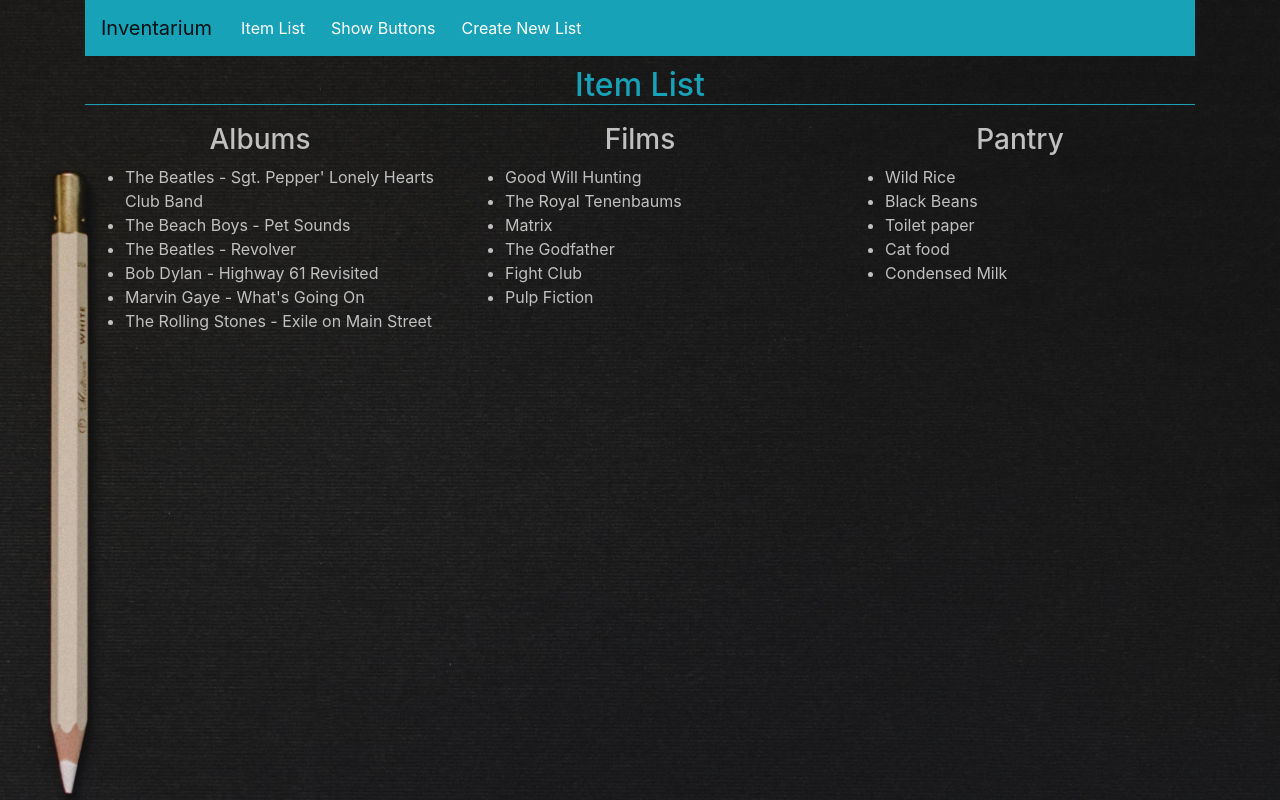
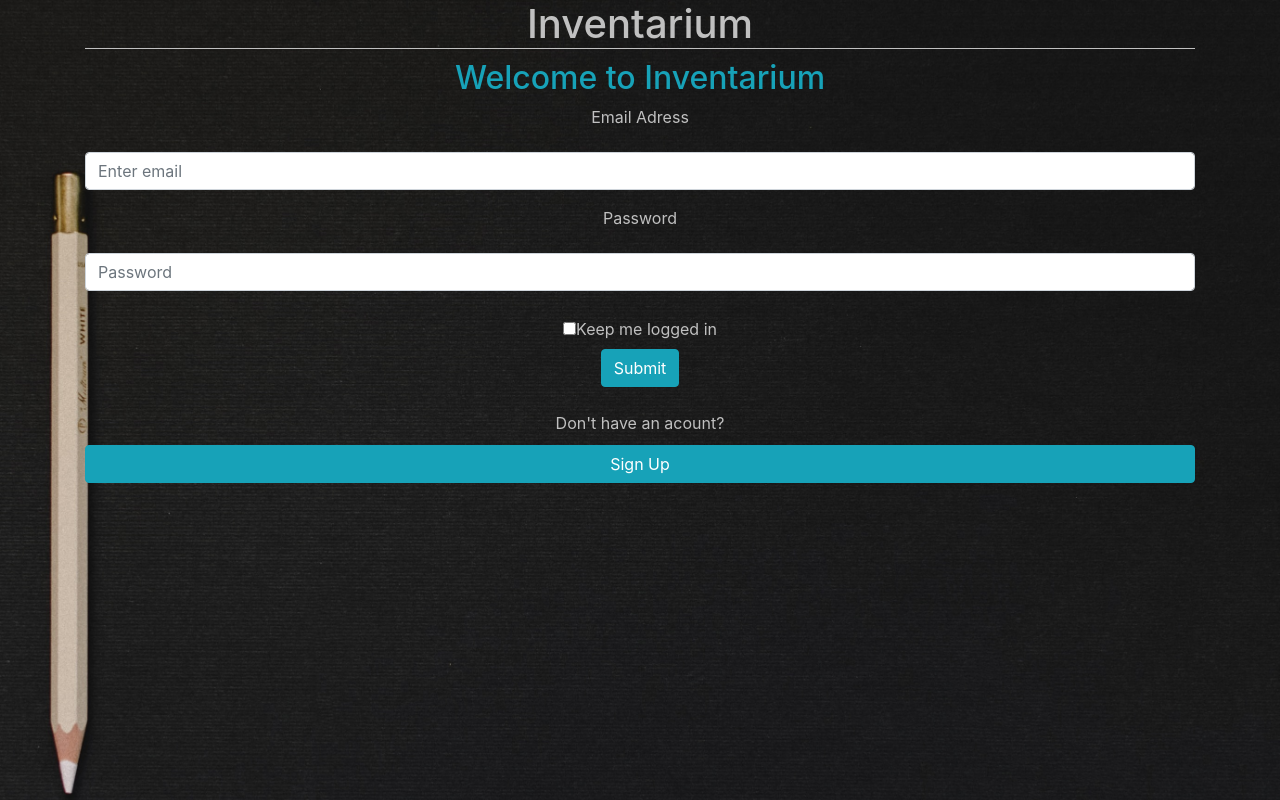
Before and after one commit to feliciaboghiu/mvp, a React (Create React App) app: page / in a window 1280 px wide. Built offline with nearby package versions, Linux system fonts and the light colour scheme.

Commit message:
Trying to add a login feature

```diff
--- a/src/App.css
+++ b/src/App.css
@@ -5,6 +5,23 @@
   background-size: cover;
   margin: 0 auto;
   text-align: center;
+}
+
+.container-sm input {
+  margin-top: 15px;
+}
+
+.container-sm h2 {
+  border-bottom: none;
+}
+
+.container-sm h1 {
+  border-bottom: 1px solid silver;
+}
+
+.sign-up button {
+  margin-top: 10px;
+  width: 1110px;
 }
 
 h2 {
--- a/src/App.js
+++ b/src/App.js
@@ -1,150 +1,60 @@
 import React from 'react';
 import './App.css';
-import ItemList from './ItemList';
-import InsertForm from './InsertForm';
-import NewList from './NewList';
-import { Switch, Route, NavLink} from "react-router-dom";
-import { withRouter, Router } from "react-router";
-import Error404View from './Error404View';
-import EditList from './EditList';
+import UserView from './UserView';
+import Form from 'react-bootstrap/Form';
 import Button from 'react-bootstrap/Button';
-import Navbar from 'react-bootstrap/Navbar';
+import {BrowserRouter as Router,
+  Link,
+  Route,
+  Switch} from 'react-router-dom';
 
-
-
-const TEST_ITEMS = [
-  { id: 1, title: 'Albums', name: ["The Beatles - Sgt. Pepper' Lonely Hearts Club Band", 'The Beach Boys - Pet Sounds', "The Beatles - Revolver", 'Bob Dylan - Highway 61 Revisited', "Marvin Gaye - What's Going On", 'The Rolling Stones - Exile on Main Street']},
-  { id: 2, title: 'Films', name: ['Good Will Hunting', 'The Royal Tenenbaums', "Matrix", "The Godfather", "Fight Club", "Pulp Fiction"]},
-  { id: 3, title: "Pantry", name: ['Wild Rice', "Black Beans", 'Toilet paper', 'Cat food', 'Condensed Milk']}
-];
 
 class App extends React.Component {
   constructor(props) {
     super(props);
-      this.state = {
-        lists: TEST_ITEMS, // [],
-        newList: '',
-        nextListId: 4,
-        editedListId: null,
-        list: null,
-        isShown: false
-      };
-    }
+  }
+  render() {
+      return (
+        <div className="container-sm">
+          <h1>Inventarium</h1>
+          <h2>Welcome to Inventarium</h2>
+          <Form>
+            <Form.Group controlId="formBasicEmail">
+              <Form.Label for="exampleInputEmail">Email Adress</Form.Label>
+              <Form.Control type="email" placeholder="Enter email" />
+            </Form.Group>
+            <Form.Group controlId="formBasicPassword">
+              <Form.Label for="exampleInputPassword1">Password</Form.Label>
+              <Form.Control type="password" placeholder="Password" />
+            </Form.Group>
+            <input type="checkbox" />
+            <label>Keep me logged in</label>
+            <br />
+            <div className="white">
+              <Button variant="info"><Link to='/home' exact>Submit</Link></Button>
+            </div>
+          </Form>
+          <br />
+          <Form>
+            <div className="sign-up">
+            <Form.Label>
+              Don't have an acount?
+              <br />
+              <Button variant="info">Sign Up</Button>
+            </Form.Label>
+            </div>
+          </Form>
 
-  addNewItem = (newName, listId) => {
-    // copy lists
-    let newLists = [...this.state.lists]
-    // find the index of the list using listId
-    let newIx = newLists.findIndex((l) => l.id === listId);
-    // get that specific list using the index
-    let newList = newLists[newIx]
-    // add newName to that list
-    newList.name.push(newName)
-    // update state replacing lists with the specific list
-    this.setState({lists: newLists})
-    // change view to itemList
-    this.props.history.push('/');
-  }
+          <Switch>
+            <Route path='/home'>
+              <UserView />
+            </Route>
+          </Switch>
+        </div>
 
 
-  addNewList = (newTitle) => {
-    let newList = {id: this.state.nextListId, title: newTitle, name: []}
-    this.setState({
-      lists: [...this.state.lists, newList],
-      nextListId: this.state.nextListId + 1
-    });
-    // Redirect to '/'
-    this.props.history.push('/');
-  }
-
-  setEditedListId = (editedListId) =>{
-    this.setState({editedListId:editedListId});
-  }
-
-  deleteItem = (listId, name) => {
-    //console.log(listId, name)
-    let newLists = [...this.state.lists]
-    let newList = newLists.find((l) => l.id === listId);
-    newList.name = newList.name.filter((n) => n !== name);
-    this.setState({lists: newLists})
-
-  }
-
-  deleteList = (listId) => {
-    let newLists = [...this.state.lists];
-    let newIx = newLists.findIndex((l) => l.id === listId);
-    newLists.splice(newIx, 1)
-    this.setState({lists: newLists})
-    console.log(newLists)
-  }
-
-  handleEditList(listId) {
-    let newLists = [...this.state.lists]
-    let newIx = newLists.findIndex((l) => l.id === listId);
-    let newList = newLists[newIx]
-    this.setState({list: newList})
-    console.log(newList);
-  }
-
-  showButtons(event) {
-    event.preventDefault();
-    let boolean= (this.state.isShown = !this.state.isShown);
-    this.setState({isShown: boolean})
-    }
-
-  saveList(listId, newTitle, newNames) {
-    let newLists = [...this.state.lists]
-    let newList = newLists.find((l) => l.id === listId);
-    newList.title = newTitle;
-    newList.name = newNames;
-    this.setState({lists: newLists})
-    this.props.history.push('/');
-
-  }
-
-  render() {
-
-      return (
-        <div className="container">
-
-          <div className="white">
-            <Navbar bg='info' expand="lg">
-              <Navbar.Brand>Inventarium</Navbar.Brand>
-              <Button variant="info"><NavLink to='/' exact activeClassName='selected'>Item List</NavLink></Button>
-              <Button variant="info" onClick={(e)=>this.showButtons(e)}>Show Buttons</Button>
-              <Button variant="info"><NavLink to='/addlist' activeClassName='selected'>Create New List</NavLink></Button>
-            </Navbar>
-          </div>
-
-            <Switch>
-
-              <Route path='/' exact>
-                <ItemList  setEditedListId={this.setEditedListId} lists={this.state.lists} deleteItem={this.deleteItem} deleteList={this.deleteList} handleEditList={(i) => this.handleEditList(i)} isShown={this.state.isShown} />
-              </Route>
-
-              <Route path='/additem'>
-                <InsertForm editedListId={this.state.editedListId} newName={this.state.newName} addNewItem={this.addNewItem} id={this.state.lists.id}/>
-              </Route>
-
-              <Route path='/addlist'>
-                <NewList addNewList={title => this.addNewList(title)} />
-              </Route>
-
-              <Route path='/editlist/:id' render={
-                (routeProps) => {
-                  let list = this.state.lists.find((l) => l.id == routeProps.match.params.id);
-                  return <EditList list={list}  saveList={(i, t, n) => this.saveList(i, t, n)}
-                  />
-                }
-              } />
-
-              <Error404View />
-
-            </Switch>
-
-        </div>
       )
   }
 }
 
-export default withRouter(App);
+export default App;
--- a/src/UserView.js
+++ b/src/UserView.js
@@ -1,20 +1,150 @@
 import React from 'react';
 import './App.css';
-import UserView from './UserView';
+import ItemList from './ItemList';
+import InsertForm from './InsertForm';
+import NewList from './NewList';
+import { Switch, Route, NavLink} from "react-router-dom";
+import { withRouter, Router } from "react-router";
+import Error404View from './Error404View';
+import EditList from './EditList';
+import Button from 'react-bootstrap/Button';
+import Navbar from 'react-bootstrap/Navbar';
+
+
+
+const TEST_ITEMS = [
+  { id: 1, title: 'Albums', name: ["The Beatles - Sgt. Pepper' Lonely Hearts Club Band", 'The Beach Boys - Pet Sounds', "The Beatles - Revolver", 'Bob Dylan - Highway 61 Revisited', "Marvin Gaye - What's Going On", 'The Rolling Stones - Exile on Main Street']},
+  { id: 2, title: 'Films', name: ['Good Will Hunting', 'The Royal Tenenbaums', "Matrix", "The Godfather", "Fight Club", "Pulp Fiction"]},
+  { id: 3, title: "Pantry", name: ['Wild Rice', "Black Beans", 'Toilet paper', 'Cat food', 'Condensed Milk']}
+];
 
 class UserView extends React.Component {
   constructor(props) {
     super(props);
+      this.state = {
+        lists: TEST_ITEMS, // [],
+        newList: '',
+        nextListId: 4,
+        editedListId: null,
+        list: null,
+        isShown: false
+      };
+    }
+
+  addNewItem = (newName, listId) => {
+    // copy lists
+    let newLists = [...this.state.lists]
+    // find the index of the list using listId
+    let newIx = newLists.findIndex((l) => l.id === listId);
+    // get that specific list using the index
+    let newList = newLists[newIx]
+    // add newName to that list
+    newList.name.push(newName)
+    // update state replacing lists with the specific list
+    this.setState({lists: newLists})
+    // change view to itemList
+    this.props.history.push('/');
   }
+
+
+  addNewList = (newTitle) => {
+    let newList = {id: this.state.nextListId, title: newTitle, name: []}
+    this.setState({
+      lists: [...this.state.lists, newList],
+      nextListId: this.state.nextListId + 1
+    });
+    // Redirect to '/'
+    this.props.history.push('/');
+  }
+
+  setEditedListId = (editedListId) =>{
+    this.setState({editedListId:editedListId});
+  }
+
+  deleteItem = (listId, name) => {
+    //console.log(listId, name)
+    let newLists = [...this.state.lists]
+    let newList = newLists.find((l) => l.id === listId);
+    newList.name = newList.name.filter((n) => n !== name);
+    this.setState({lists: newLists})
+
+  }
+
+  deleteList = (listId) => {
+    let newLists = [...this.state.lists];
+    let newIx = newLists.findIndex((l) => l.id === listId);
+    newLists.splice(newIx, 1)
+    this.setState({lists: newLists})
+    console.log(newLists)
+  }
+
+  handleEditList(listId) {
+    let newLists = [...this.state.lists]
+    let newIx = newLists.findIndex((l) => l.id === listId);
+    let newList = newLists[newIx]
+    this.setState({list: newList})
+    console.log(newList);
+  }
+
+  showButtons(event) {
+    event.preventDefault();
+    let boolean= (this.state.isShown = !this.state.isShown);
+    this.setState({isShown: boolean})
+    }
+
+  saveList(listId, newTitle, newNames) {
+    let newLists = [...this.state.lists]
+    let newList = newLists.find((l) => l.id === listId);
+    newList.title = newTitle;
+    newList.name = newNames;
+    this.setState({lists: newLists})
+    this.props.history.push('/');
+
+  }
+
   render() {
+
       return (
-        <div className="App">
-          <h1>NewVentory</h1>
-          <ItemList />
-          <InsertForm />
+        <div className="container">
+
+          <div className="white">
+            <Navbar bg='info' expand="lg">
+              <Navbar.Brand>Inventarium</Navbar.Brand>
+              <Button variant="info"><NavLink to='/' exact activeClassName='selected'>Item List</NavLink></Button>
+              <Button variant="info" onClick={(e)=>this.showButtons(e)}>Show Buttons</Button>
+              <Button variant="info"><NavLink to='/addlist' activeClassName='selected'>Create New List</NavLink></Button>
+            </Navbar>
+          </div>
+
+            <Switch>
+
+              <Route path='/' exact>
+                <ItemList  setEditedListId={this.setEditedListId} lists={this.state.lists} deleteItem={this.deleteItem} deleteList={this.deleteList} handleEditList={(i) => this.handleEditList(i)} isShown={this.state.isShown} />
+              </Route>
+
+              <Route path='/additem'>
+                <InsertForm editedListId={this.state.editedListId} newName={this.state.newName} addNewItem={this.addNewItem} id={this.state.lists.id}/>
+              </Route>
+
+              <Route path='/addlist'>
+                <NewList addNewList={title => this.addNewList(title)} />
+              </Route>
+
+              <Route path='/editlist/:id' render={
+                (routeProps) => {
+                  let list = this.state.lists.find((l) => l.id == routeProps.match.params.id);
+                  return <EditList list={list}  saveList={(i, t, n) => this.saveList(i, t, n)}
+                  />
+                }
+              } />
+
+              <Error404View />
+
+            </Switch>
+
         </div>
       )
   }
 }
 
-export default UserView;
+export default withRouter(UserView);
```
Also changed, not shown: src/temp.js (added).
